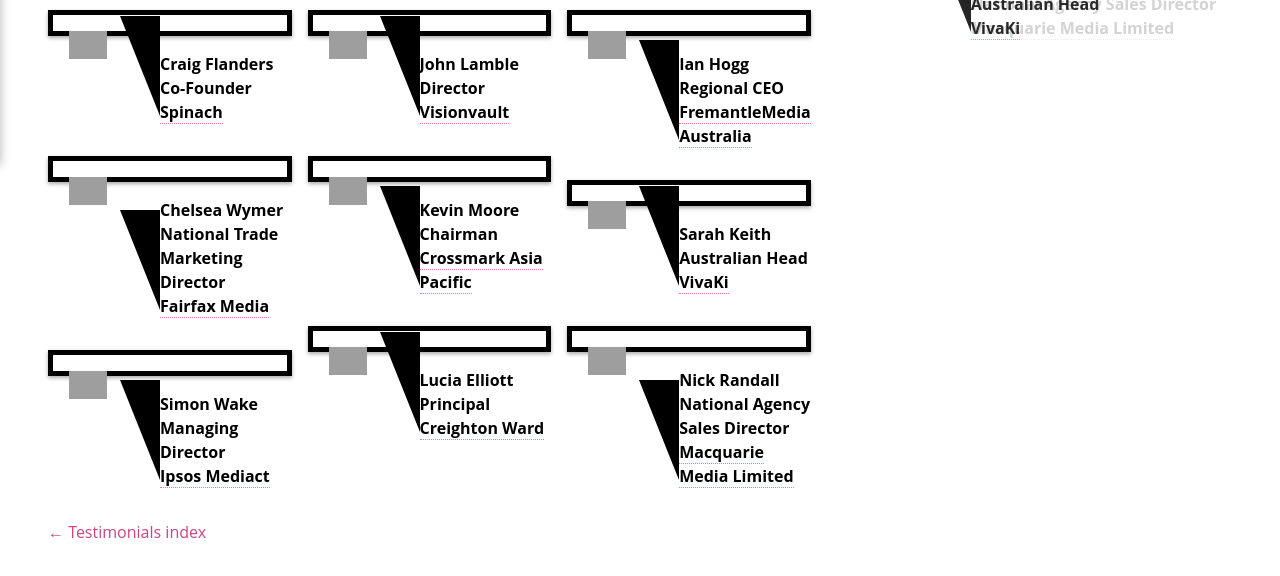
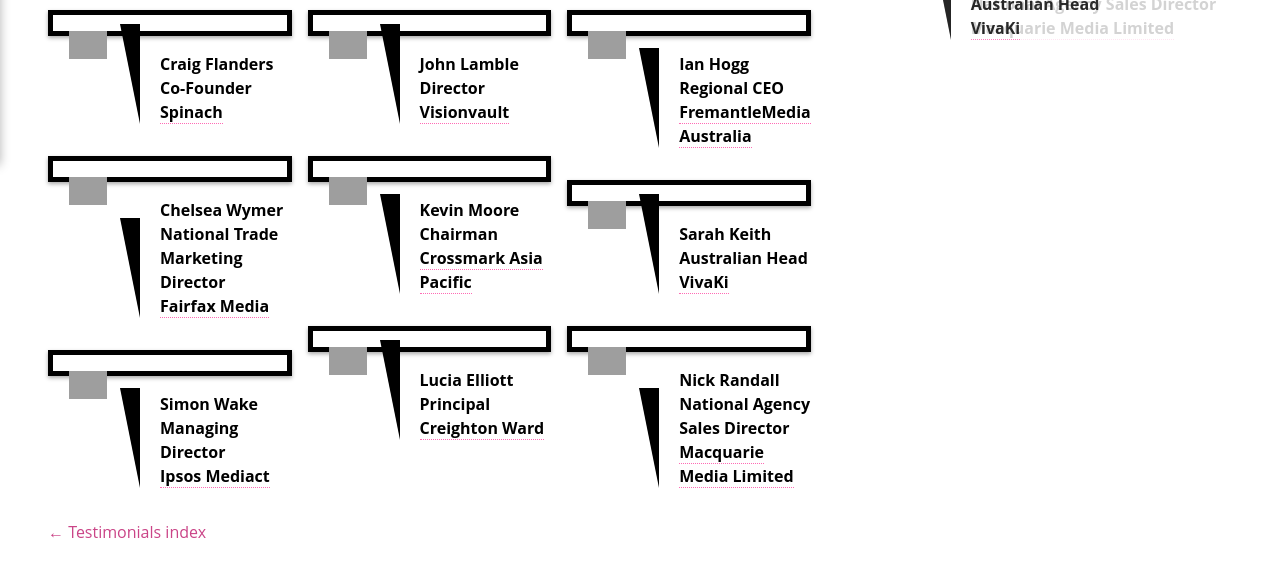
Before and after one commit to webtactics/thirdavenue.com.au, an Eleventy site: page tags.njk in a window 1280 px wide. Shown: the part 635-1211 px from the top of the page. Built offline with nearby package versions, Linux system fonts and the light colour scheme; Eleventy itself is replaced by a stand-in of ours; files that its build step writes are made by us from their sources; grey boxes are pictures that could not be loaded; a web font is replaced by a local one; what eleventy-plugin-metagen would draw is missing.

Commit message:
Update thirdavenue-grid.css

```diff
--- a/_includes/assets/css/thirdavenue-grid.css
+++ b/_includes/assets/css/thirdavenue-grid.css
@@ -1141,9 +1141,9 @@
    .testbox::after {
       content: "";
       position: absolute;
-      bottom:  8px;
+      bottom:  0px;
       left: 4.5rem;
-      border-width: 0 40px 100px 0;
+      border-width: 0 20px 100px 0;
       border-style: solid;
       border-color: transparent var(--black);
       display: block;
```
